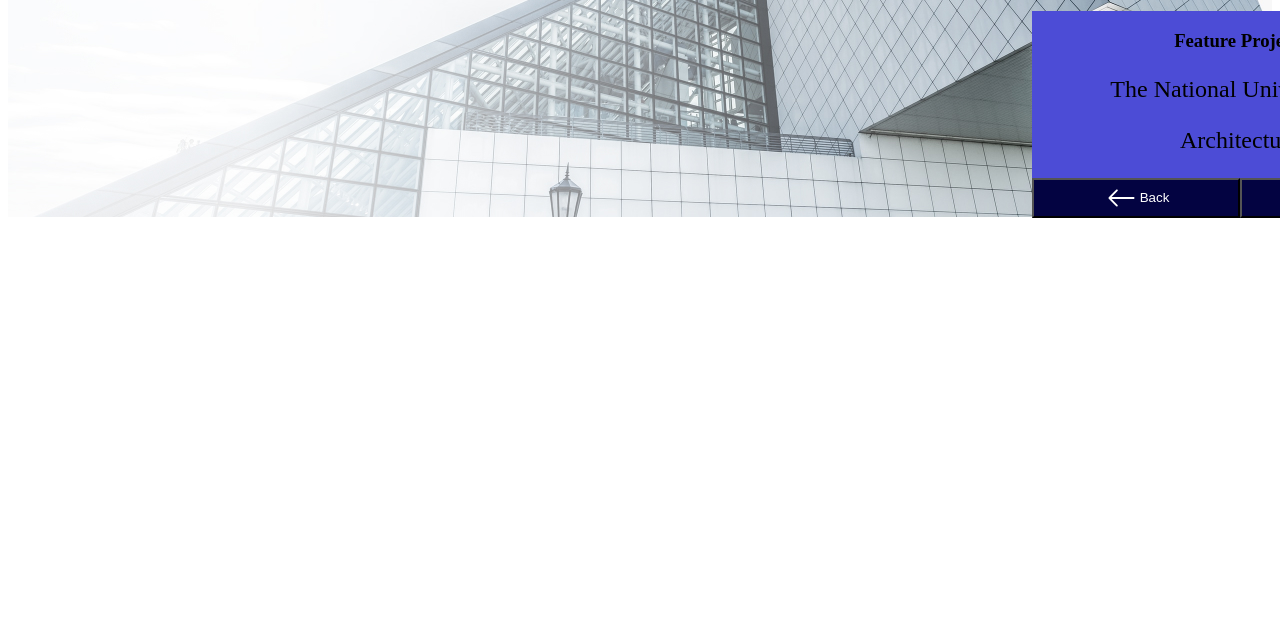
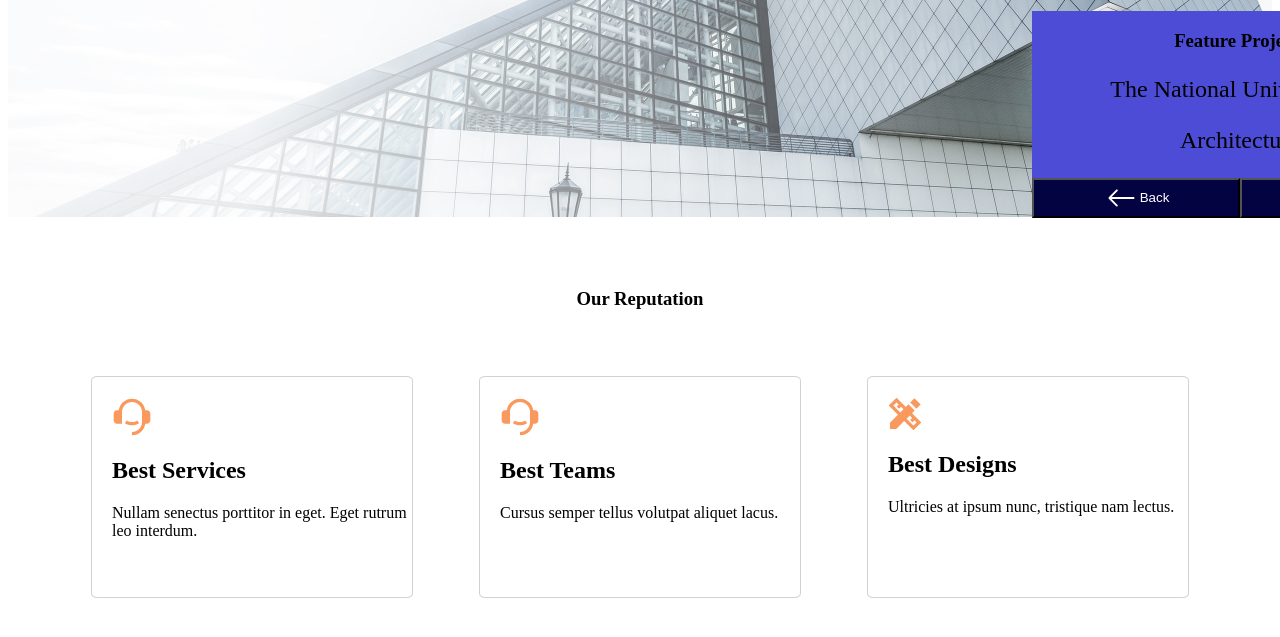
Before and after one commit to course-alex/Project1, a plain HTML site: page index.html in a window 1280 px wide. Shown: the part 517-1154 px from the top of the page. Before the commit the page ends 800 px from the top, so only its background shows below. Drawn offline with Linux system fonts and the light colour scheme.

Commit message:
доделал еще одну часть

```diff
--- a/index.html
+++ b/index.html
@@ -40,5 +40,17 @@
             </div>
         </div>
     </section>
+    <section class="section2">
+        <div class="sectoion2__container">
+            <div class="h3__reputation___container">
+                <h3 class="h3__section2__reputation">Our Reputation</h3>
+            </div>
+            <div class="section2__servies__container">
+                <div class="section2__reputation section2__reputation1"><img class="headphonse-image" src="./styles/img/iconHeadPhons.svg"/> <h1 class="h3-best-services">Best Services</h1> <p class="reputation-text-section2">Nullam senectus porttitor in eget. Eget rutrum leo interdum.</p></div>
+                <div class="section2__reputation"><img class="headphonse-image" src="./styles/img/iconHeadPhons.svg"/> <h1 class="h3-best-services">Best Teams</h1> <p class="reputation-text-section2">Cursus semper tellus volutpat aliquet lacus. </p></div>
+                <div class="section2__reputation section2__reputation2"><img class="pencile-image" src="./styles/img/pencil.svg"/> <h1 class="h3-best-services">Best Designs</h1> <p class="reputation-text-section2">Ultricies at ipsum nunc, tristique nam lectus.</p></div>
+            </div>
+        </div>
+    </section>
 </body>
 </html>
--- a/styles/style.css
+++ b/styles/style.css
@@ -133,3 +133,43 @@ header {
 .h1__section1drct {
     top: 280px;
 }
+
+
+.section2 {
+    width: 100%;
+    height: 433px;
+    display: flex;
+    justify-content: center;
+    align-items: center;
+}
+
+.section2__servies__container {
+    display: flex;
+    justify-content: space-around;
+    align-items: center;
+
+}
+
+.section2__reputation {
+    padding-left: 20px;
+    padding-top: 20px;
+    height: 200px;
+    width: 300px;
+    border: 1px solid rgba(77, 63, 63, 0.24);
+    border-radius: 2%;
+}
+
+.section2__reputation1 {
+    margin-right: 66px;
+}
+
+.section2__reputation2 {
+    margin-left: 66px;
+}
+
+
+
+.h3__section2__reputation {
+    height: 70px;
+    text-align: center;
+}
```
Also changed, not shown: styles/img/iconHeadPhons.svg (added), styles/img/pencil.svg (added).
